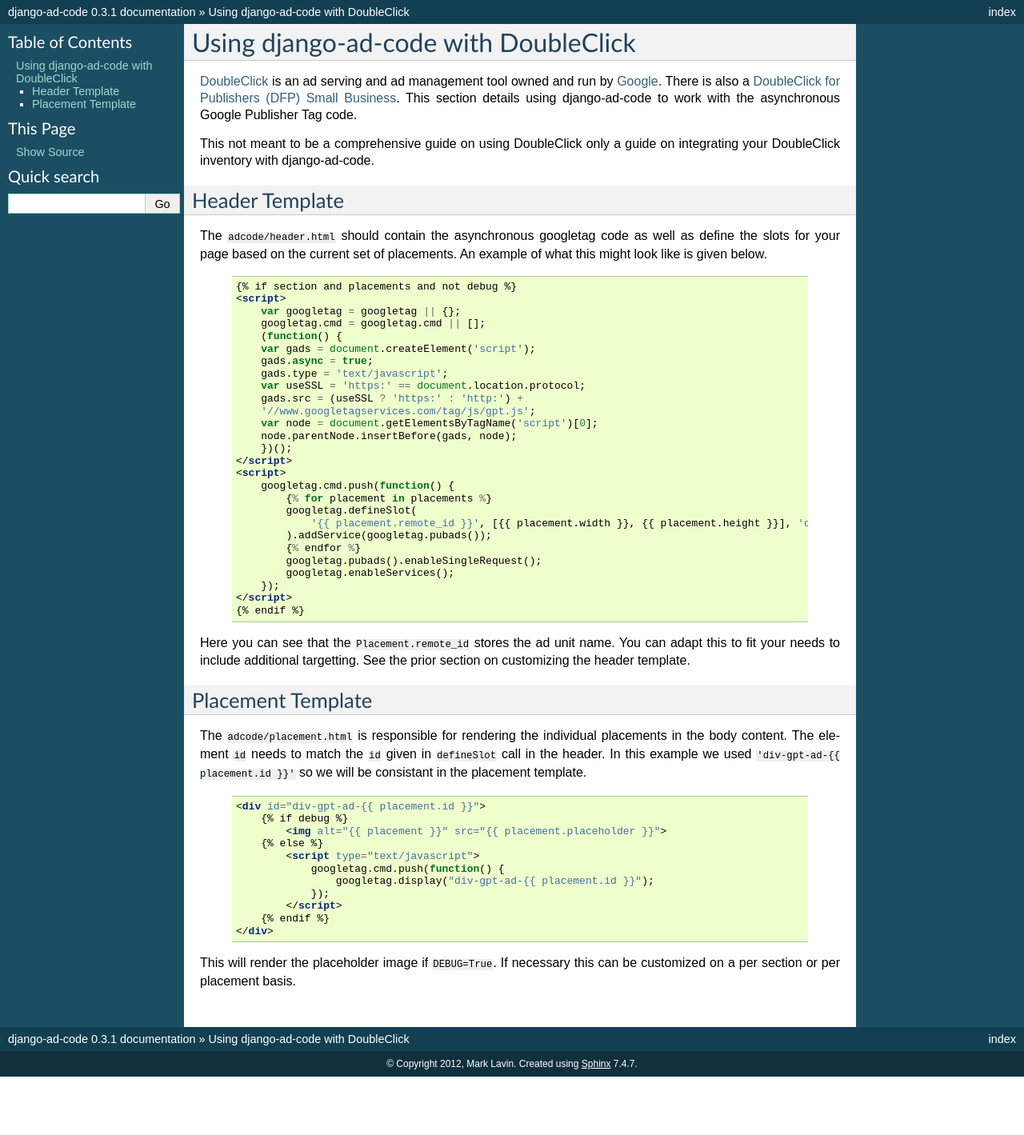
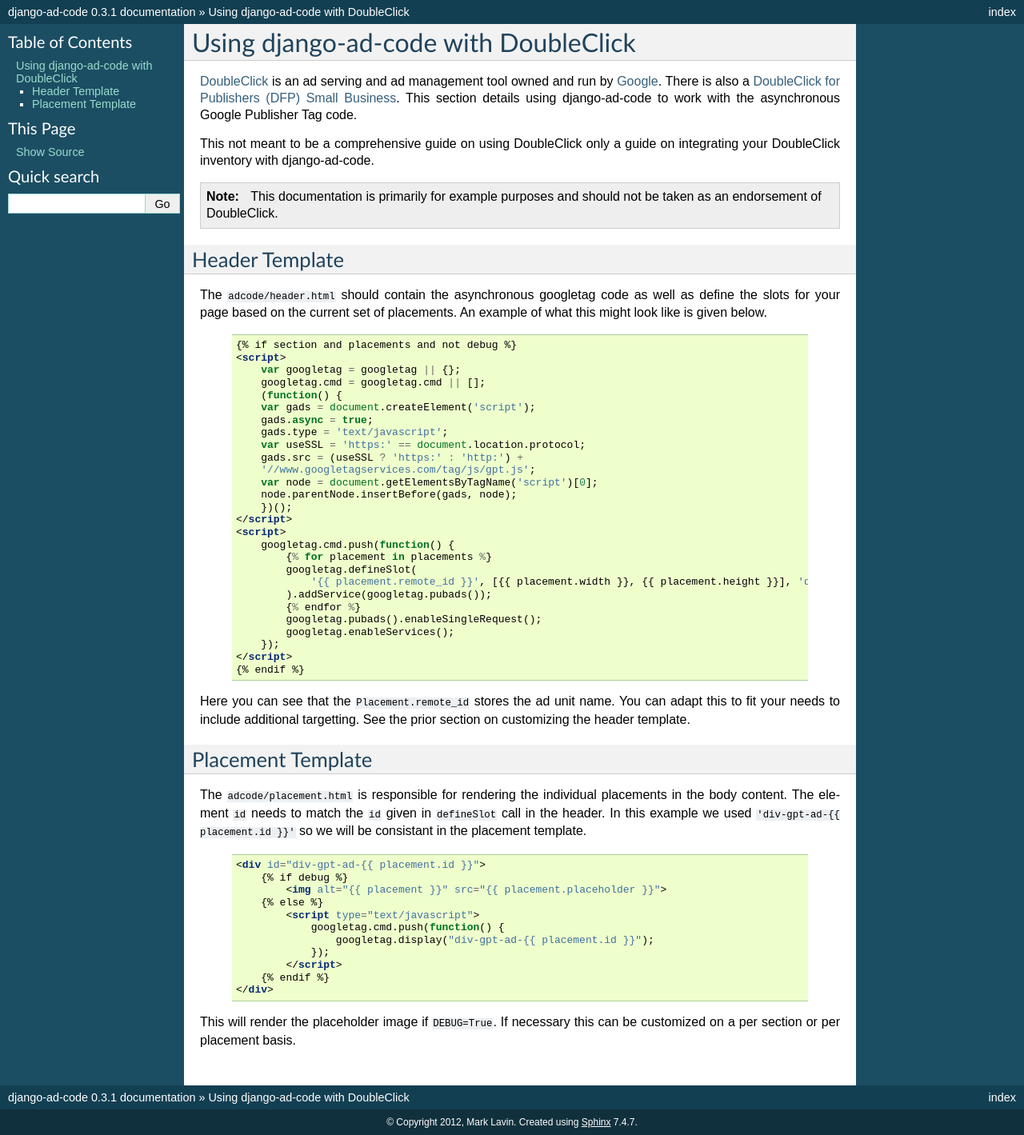
Before and after one commit to mlavin/django-ad-code, a Sphinx documentation site: the page built from docs/double-click.rst, in a window 1280 px wide. Shown: the whole page at 80% size. Built offline with Sphinx 7.4.7, drawn with Linux system fonts in a browser that asks for light colours; before the commit the page ends 1346 px from its top, so only the background shows below that.

Commit message:
Note of non-endorsement in DoubleClick docs.

```diff
--- a/docs/double-click.rst
+++ b/docs/double-click.rst
@@ -9,6 +9,11 @@
 
 This not meant to be a comprehensive guide on using DoubleClick only a guide on
 integrating your DoubleClick inventory with django-ad-code.
+
+.. note::
+
+    This documentation is primarily for example purposes and should not be
+    taken as an endorsement of DoubleClick.
 
 
 Header Template
```
